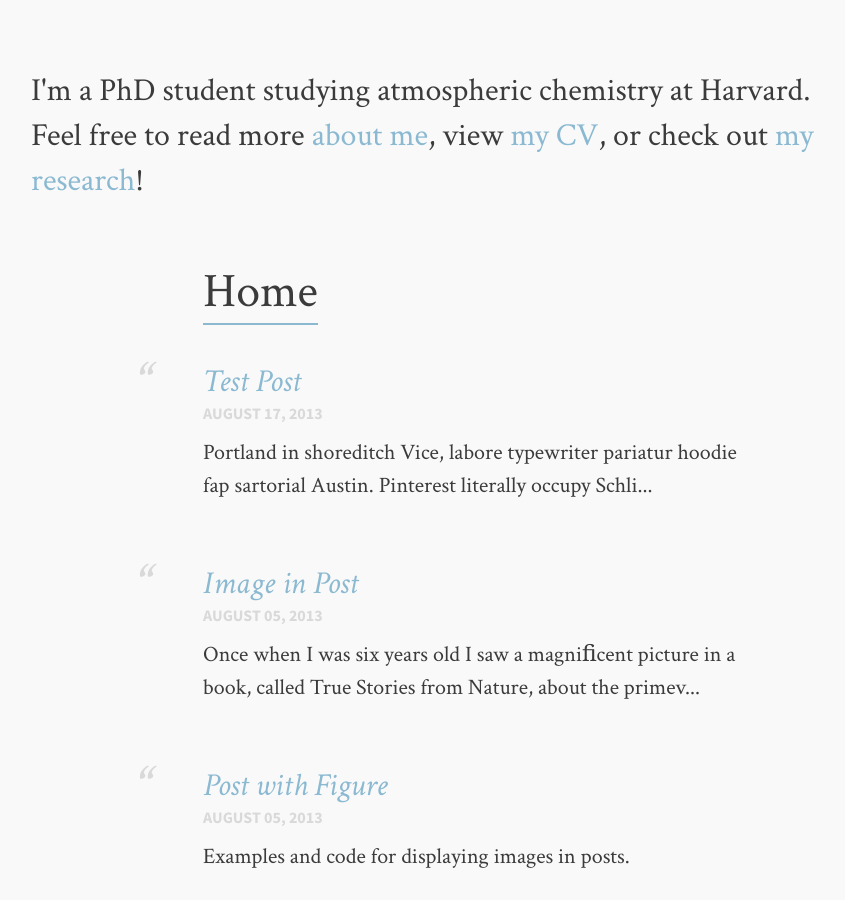
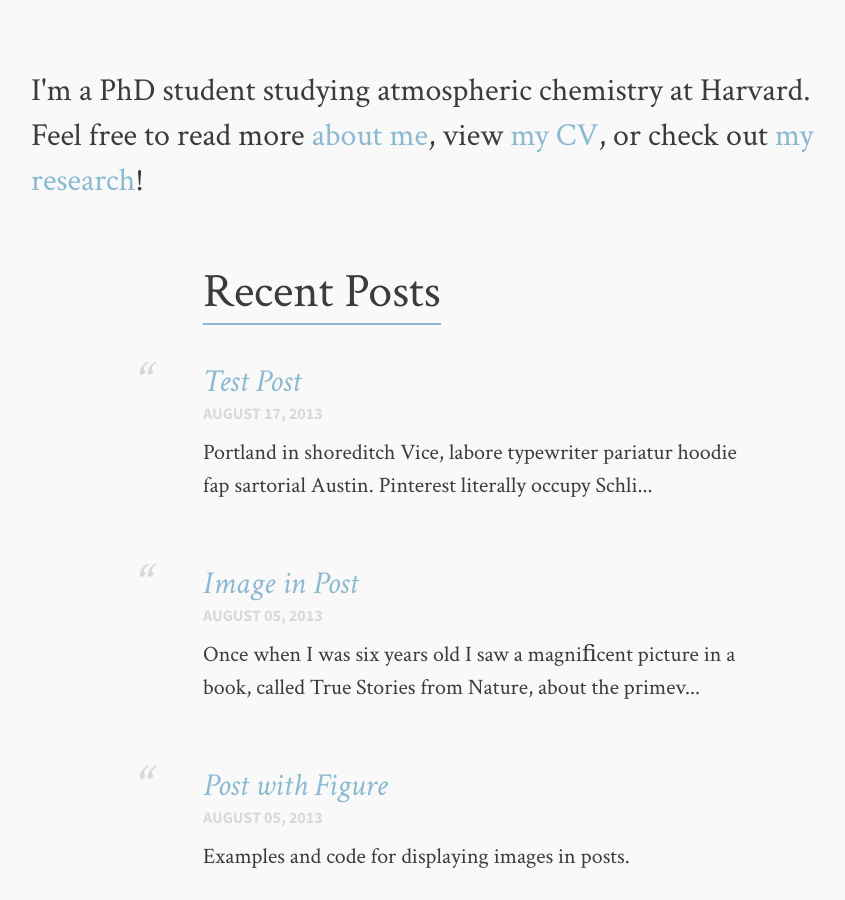
Before and after one commit to djvaron/djvaron.github.io, a Jekyll site: the page built from index.md, in a window 1280 px wide and 900 px high, scrolled down 875 px. Shown: the whole window, without its empty margins (209-1054 px from the left). Built offline with Jekyll 4.4.1, drawn with Linux system fonts in a browser that asks for light colours.

Commit message:
Update home.html

```diff
--- a/_layouts/home.html
+++ b/_layouts/home.html
@@ -16,7 +16,7 @@
                 <br>
                 <br>
               <ol class="post-list">
-                 <lh><h2><span class="bb">{{ page.title }}</span></h2></lh>
+                 <lh><h2><span class="bb">Recent Posts</span></h2></lh>
                   {% for post in site.posts %}
                   <li>
                     <div class="deets" itemscope itemtype="http://schema.org/BlogPosting" itemprop="blogPost">
```
